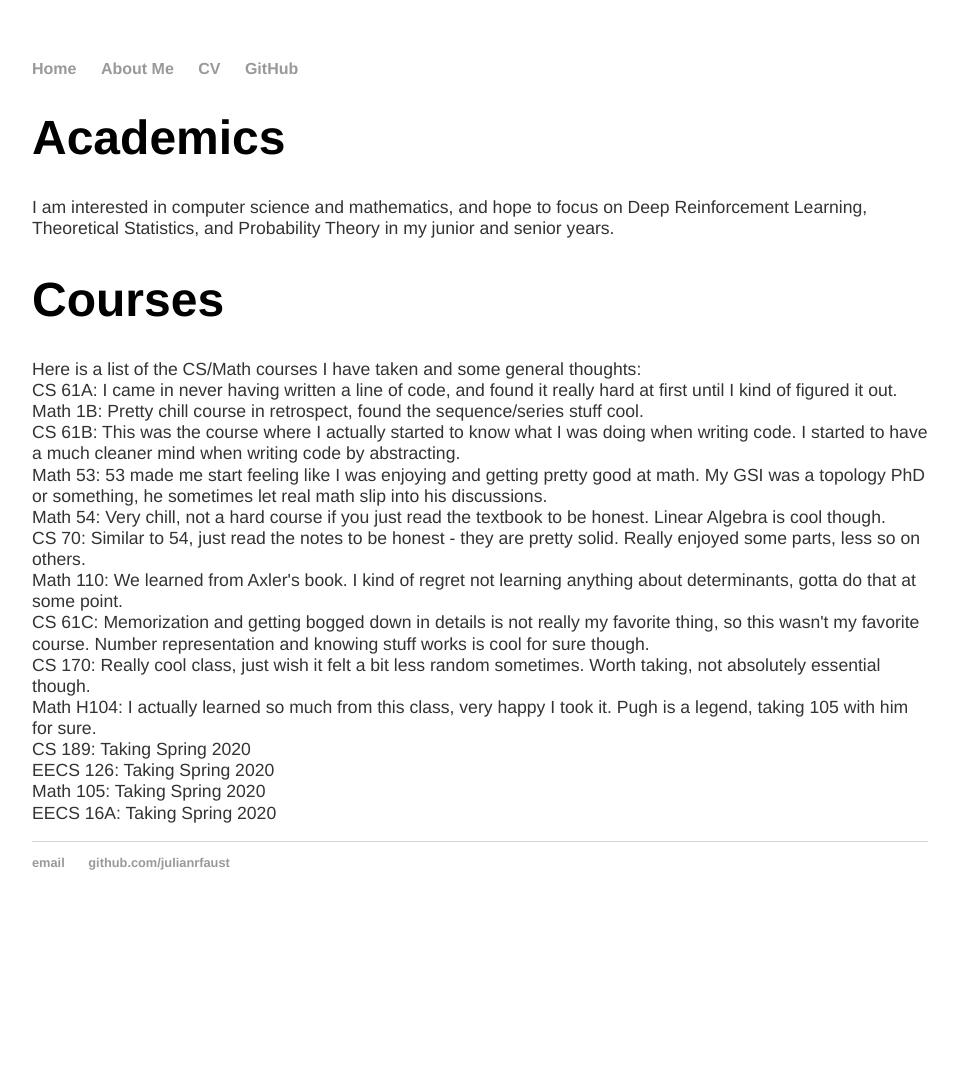
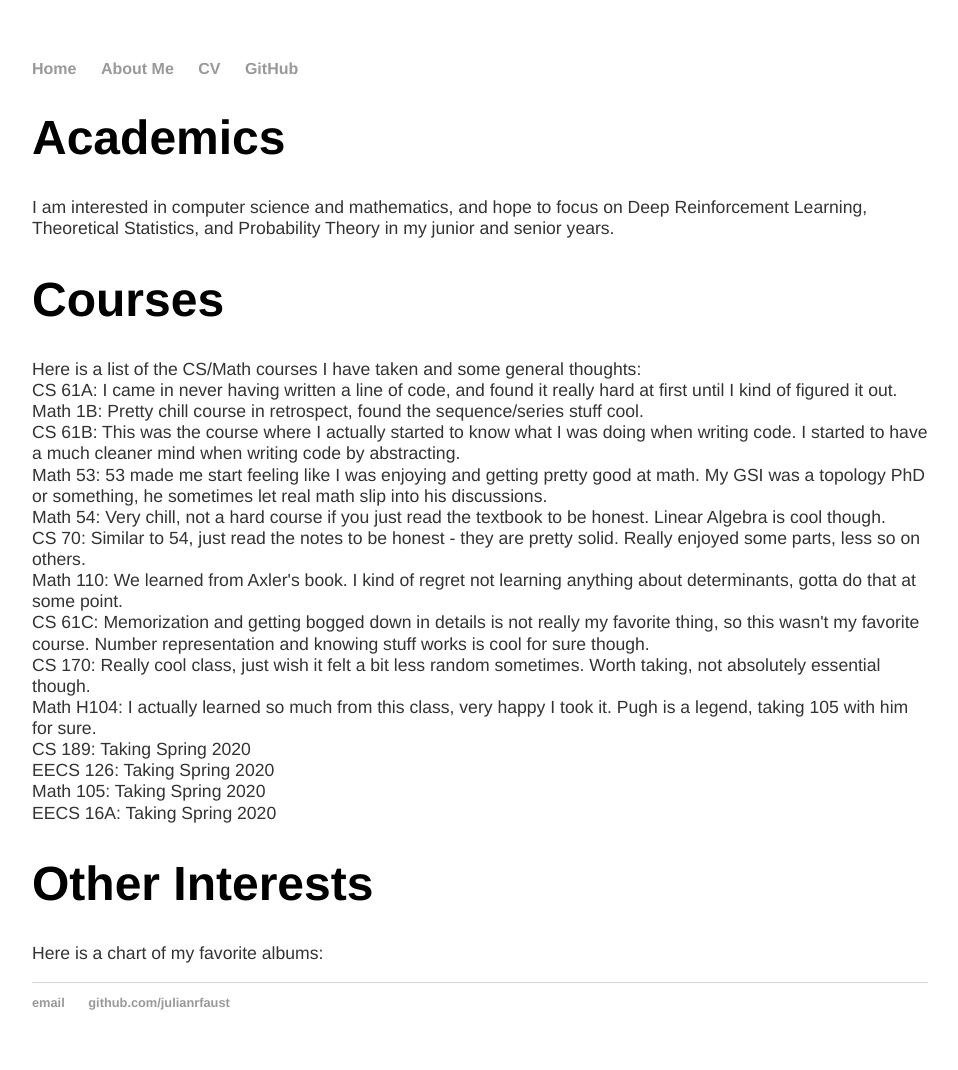
Before and after one commit to julianrfaust/julianrfaust.github.io, a Jekyll site: the page built from aboutme.html, in a window 1280 px wide. Shown: the whole page, without its empty margins (160-1118 px from the left). Built offline with Jekyll 4.4.1, drawn with Linux system fonts in a browser that asks for light colours; before the commit the page ends 930 px from its top, so only the background shows below that.

Commit message:
Update aboutme.html

```diff
--- a/aboutme.html
+++ b/aboutme.html
@@ -19,5 +19,7 @@ title: Julian Faust
 		CS 170: Really cool class, just wish it felt a bit less random sometimes. Worth taking, not absolutely essential though. <br>
 		Math H104: I actually learned so much from this class, very happy I took it. Pugh is a legend, taking 105 with him for sure. <br>
 		CS 189: Taking Spring 2020 <br>EECS 126: Taking Spring 2020 <br>Math 105: Taking Spring 2020 <br>EECS 16A: Taking Spring 2020<p>
+	<h1>Other Interests</h1>
+	<p>Here is a chart of my favorite albums:<p>
 
 </div><!-- /.blurb -->
```
